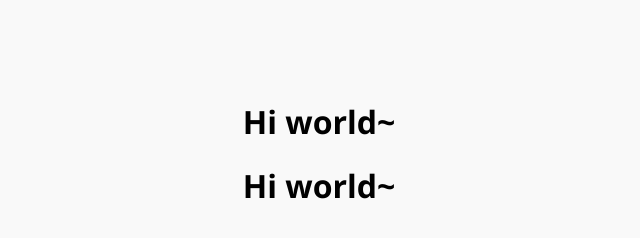
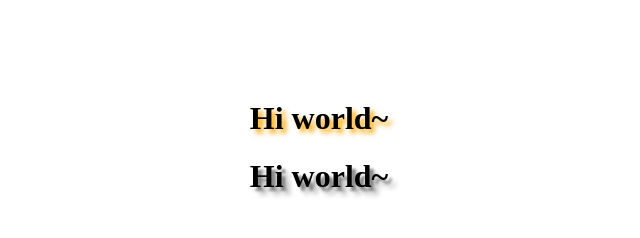
Before and after one commit to yiojiao/yiojiao.github.io, a plain HTML site: page Web9/index.htm in a window 1280 px wide. Shown: the whole page, without its empty margins (321-961 px from the left). Drawn offline with Linux system fonts and the light colour scheme.

Commit message:
Update style.css

```diff
--- a/Web9/style.css
+++ b/Web9/style.css
@@ -1,15 +1,18 @@
 body {
-  background-color: #f9f9f9;
-  text-align: center;
-  margin-top: 100px;
-  font-family: 'Segoe UI', Tahoma, Geneva, Verdana, sans-serif;
+    background-color: white;
+    text-align: center;
+    margin-top: 100px;
+    font-family: "Times New Roman", serif;
 }
 
-.shadow-text {
-  font-size: 60px;
-  color: black;
-  text-shadow:
-    2px 2px 4px orange,
-    4px 4px 8px gray,
-    6px 6px 12px silver;
+.orange-shadow {
+    color: black;
+    text-shadow: 4px 4px 5px orange;
 }
+
+.gray-silver-shadow {
+    color: black;
+    text-shadow:
+        4px 4px 3px gray,
+        8px 8px 5px silver;
+}
```
